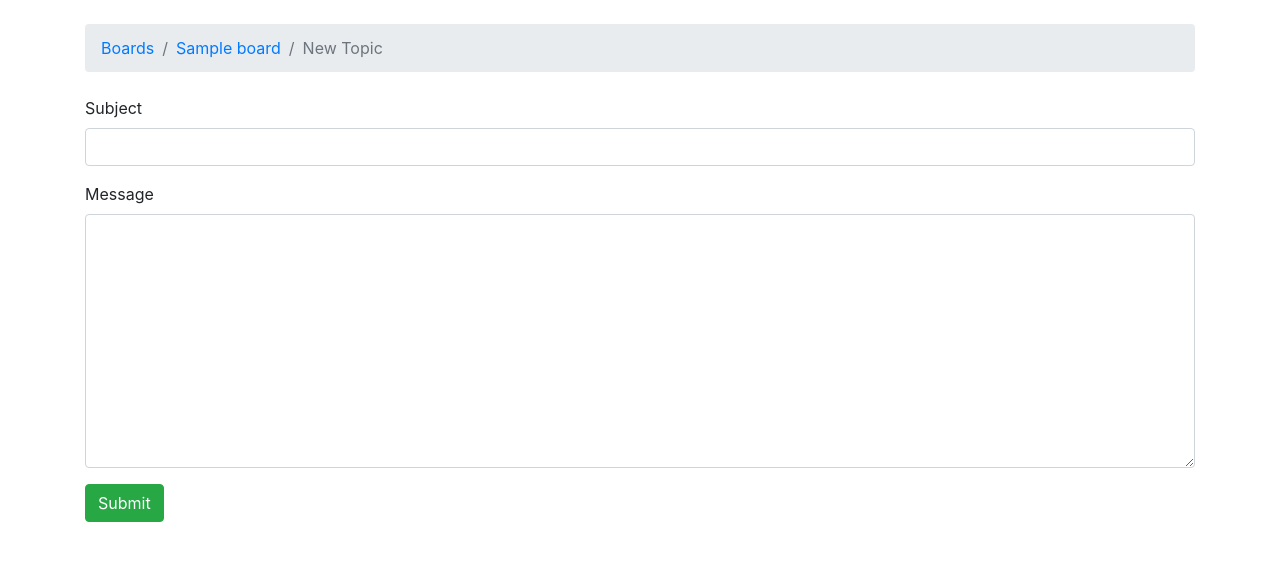
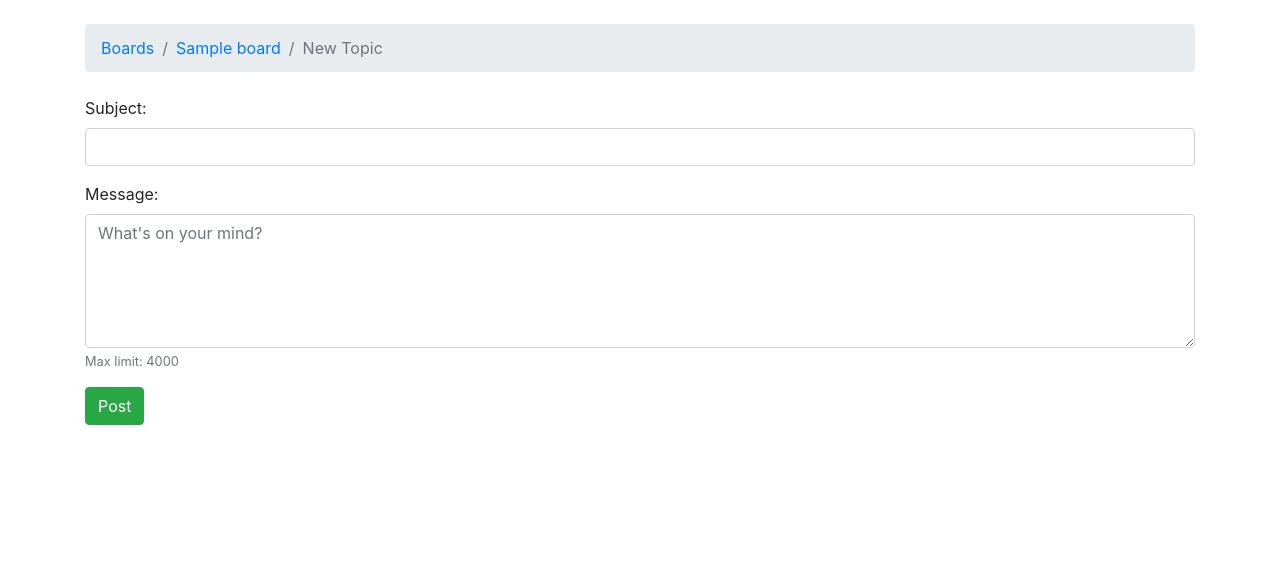
Before and after one commit to meghaggarwal/Django-Forum, a Django app: page /boards/1/new/ in a window 1280 px wide. Shown: the part 56-617 px from the top of the page. Run offline with Django 3.2, Linux system fonts and the light colour scheme; tables that the repository leaves empty hold one stand-in row (values such as "Sample post"); some libraries are stand-ins or nearby versions.

Commit message:
Django tweak widget forms

```diff
--- a/djangotest/boards/forms.py
+++ b/djangotest/boards/forms.py
@@ -2,7 +2,12 @@ from django import forms
 from .models import Topic
 
 class NewTopicForm(forms.ModelForm):
-    message = forms.CharField(max_length=4000, help_text='Max limit: 4000')
+    message = forms.CharField(
+    widget=forms.Textarea(attrs={'rows':5, 'placeholder':'What\'s on your mind?'}),
+    max_length=4000,
+    help_text='Max limit: 4000'
+    )
+    subject = forms.CharField(max_length=200)
 
     class Meta:
         model = Topic
--- a/djangotest/boards/models.py
+++ b/djangotest/boards/models.py
@@ -26,3 +26,6 @@ class Post(models.Model):
     topic = models.ForeignKey(Topic, related_name='posts', on_delete=models.CASCADE)
     created_by = models.ForeignKey(User, related_name='posts', on_delete=models.CASCADE)
     updated_by = models.ForeignKey(User, null=True, related_name='+', on_delete=models.CASCADE)
+
+    def __str__(self):
+        return self.message
--- a/djangotest/boards/templates/boards/new_topic.html
+++ b/djangotest/boards/templates/boards/new_topic.html
@@ -8,19 +8,11 @@
 <li class="breadcrumb-item"><a href="{% url 'board_topics' board.pk%}">{{ board.name }}</a></li>
 <li class="breadcrumb-item active">New Topic</li>
 {% endblock %}
+
 {% block content %}
-    <form method="POST">
+<form method="post" novalidate>
     {% csrf_token %}
-        <div class="form-group">
-            <label for="id_subject">Subject</label>
-            <input type="text" class="form-control" id="id_subject" name="subject">
-
-        </div>
-        <div class="form-group">
-            <label for="id_message">Message</label>
-            <textarea class="form-control" id="id_message" name="message" rows="10"></textarea>
-
-        </div>
-        <button type="submit" class="btn btn-success">Submit</button>
+    {% include 'includes/form.html' %}
+    <button type="submit" class="btn btn-success">Post</button>
 </form>
 {% endblock %}
--- a/djangotest/boards/templates/includes/form.html
+++ b/djangotest/boards/templates/includes/form.html
@@ -0,0 +1,31 @@
+{% load widget_tweaks %}
+{% for field in form %}
+    <div class="form-group">
+    {{ field.label_tag }}
+
+    {% if form.is_bound %}
+        {% if field.errors %}
+            {% render_field field class="form-control is-invalid" %}
+            {% for error in field.errors %}
+                <div class="invalid-feedback">
+                {{ error }}
+                </div>
+            {% endfor %}
+
+        {% else %}
+            {% render_field field class="form-control is-valid" %}
+
+        {% endif %}
+
+    {% else %}
+        {% render_field field class="form-control" %}
+    {% endif %}
+
+
+    {% if field.help_text %}
+    <small class="form-text text-muted">
+        {{ field.help_text }}
+    </small>
+    {% endif %}
+</div>
+{% endfor %}
--- a/djangotest/boards/views.py
+++ b/djangotest/boards/views.py
@@ -2,6 +2,7 @@ from django.shortcuts import render, get_object_or_404, redirect
 from django.http import HttpResponse, Http404
 from .models import Board, Topic, Post
 from django.contrib.auth.models import User
+from .forms import NewTopicForm
 
 # Create your views here.
 
@@ -17,16 +18,19 @@ def board_topics(request, pk):
 
 def new_topic(request, pk):
     board = get_object_or_404(Board, pk=pk)
+    user = User.objects.first()
 
     if request.method =='POST':
+        form = NewTopicForm(request.POST)
+        if form.is_valid():
+            # topic = Topic(subject=form.cleaned_data.get('subject'), board=board, starter=user)
+            topic= form.save(commit=False)
+            topic.board = board
+            topic.starter= user
+            topic.save()
+            post = Post.objects.create(message=form.cleaned_data.get('message'), topic=topic, created_by=user)
+            return redirect('board_topics', pk=board.pk)
 
-        subject = request.POST['subject']
-        message = request.POST['message']
-
-        user = User.objects.first()
-
-        topic = Topic.objects.create(subject=subject, starter=user, board=board)
-        post = Post.objects.create(message=message, topic=topic, created_by=user)
-
-        return redirect('board_topics', pk=board.pk)
-    return render(request, 'boards/new_topic.html', {'board':board})
+    else:
+        form = NewTopicForm()
+    return render(request, 'boards/new_topic.html', {'board':board, 'form':form})
--- a/djangotest/djangotest/settings.py
+++ b/djangotest/djangotest/settings.py
@@ -38,6 +38,7 @@ INSTALLED_APPS = [
     'django.contrib.messages',
     'django.contrib.staticfiles',
     'boards',
+    'widget_tweaks',
 
 ]
 
```
Also changed, not shown: djangotest/boards/tests.py (+37 -1 lines). Lines whose indentation alone changed are shown as unchanged.
